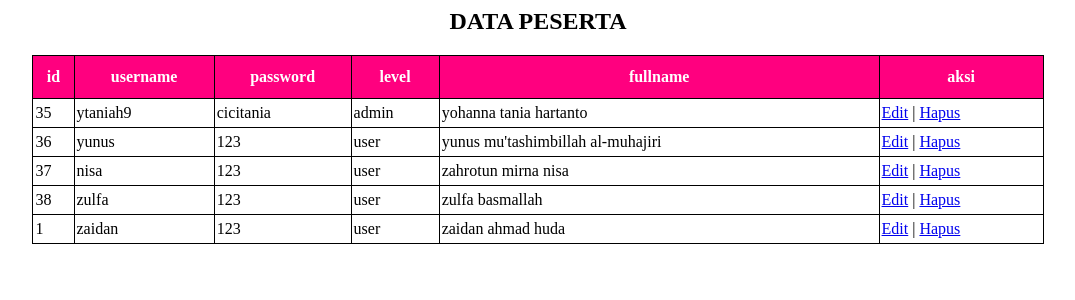
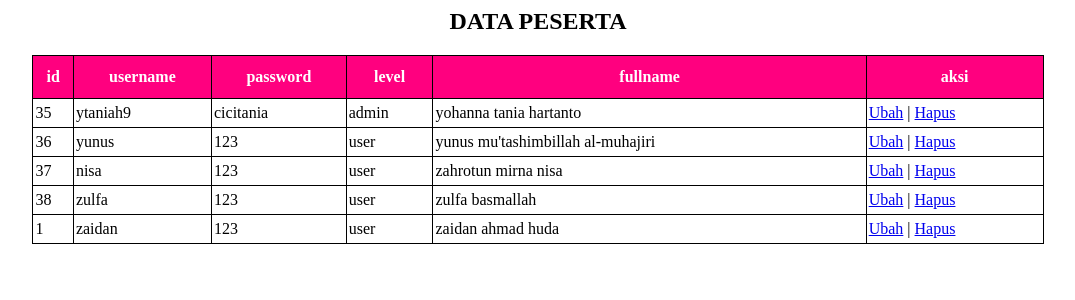
Before and after one commit to ytaniah9/php-api, a PHP site: page / in a window 1280 px wide. Shown: the top 300 px of the page, without its empty margins (102-1177 px from the left). Run offline with PHP 8.4, Linux system fonts and the light colour scheme; data comes from the database, SQL or seed files in the repository.

Commit message:
Ubah&Hapus

```diff
--- a/index.php
+++ b/index.php
@@ -34,7 +34,7 @@
       <td><?php echo $baris_data['level']; ?></td>
       <td><?php echo $baris_data['fullname']; ?></td>
       <td>
-      <a class="edit" href="edit.php?id=<?php echo $baris_data['id']; ?>">Edit</a> |
+      <a class="edit" href="edit.php?id=<?php echo $baris_data['id']; ?>">Ubah</a> |
       <a class="hapus" href="delete.php?id=<?php echo $baris_data['id']; ?>">Hapus</a>
       </td>
     </tr>
```
